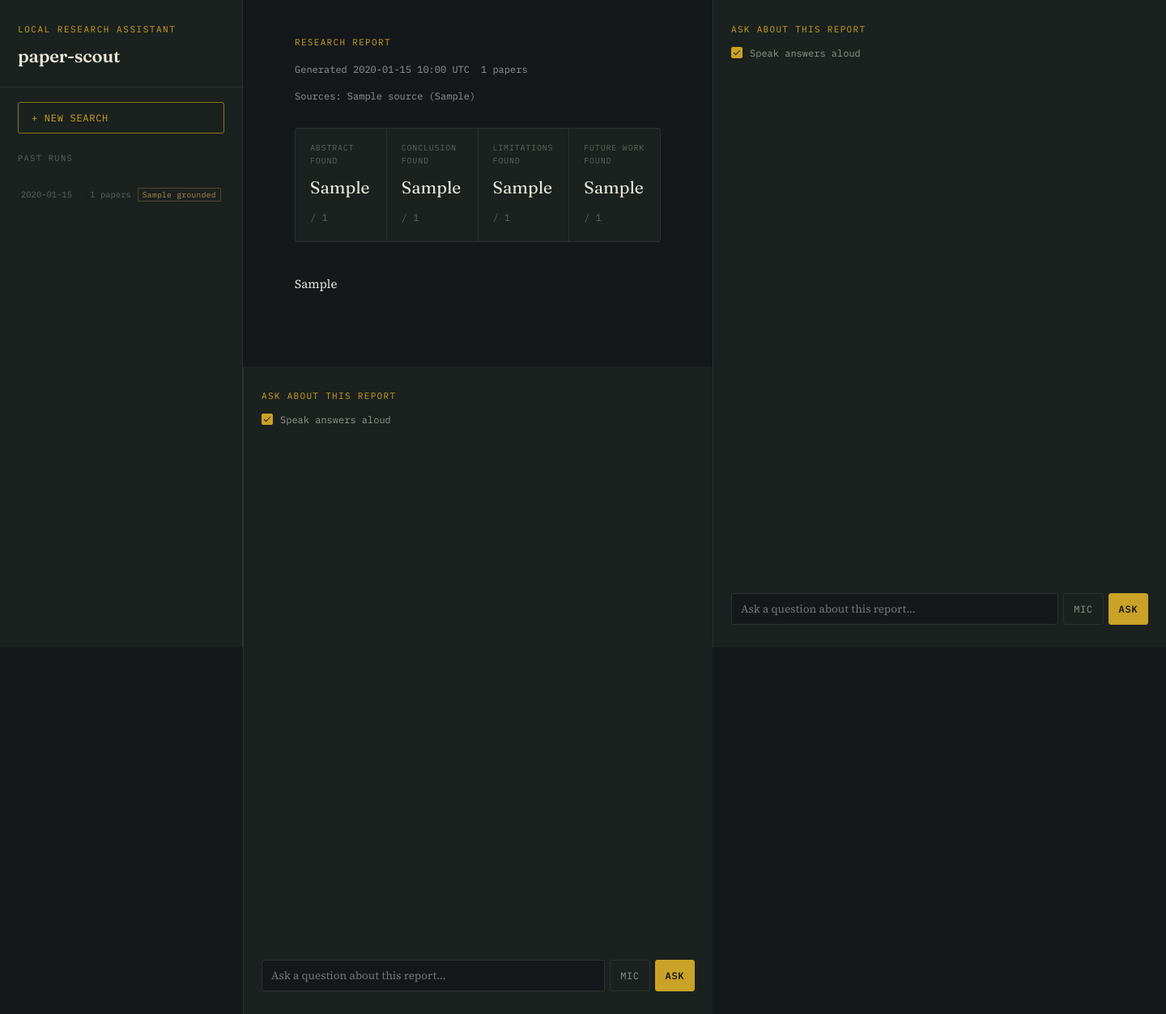
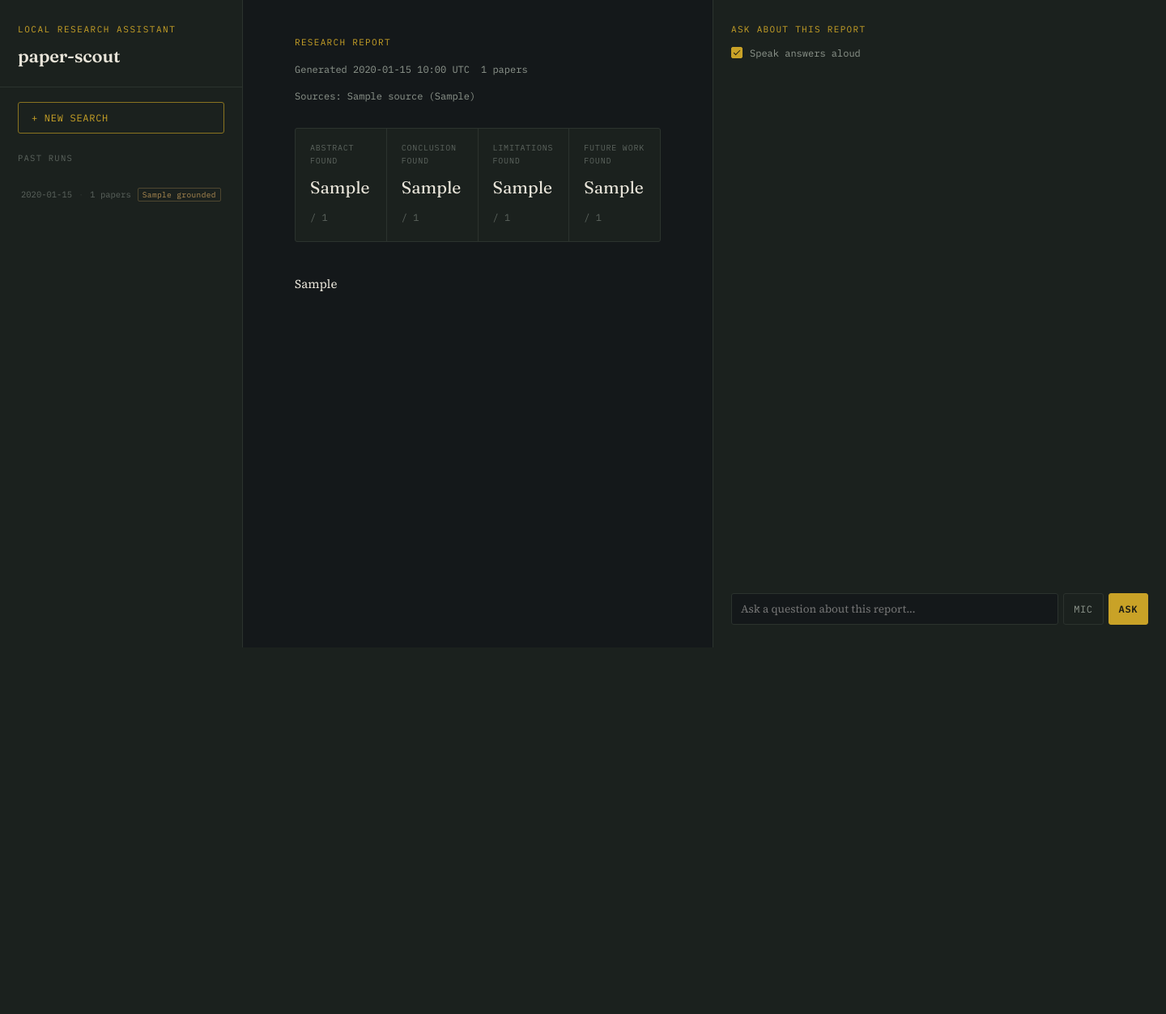
Before and after one commit to AmirmasoudCS/paper-scout, a FastAPI app: template paper_scout/web/templates/index.html in a window 1440 px wide. Shown: the whole page at 81% size. After the commit the page ends 800 px from the top, so only its background shows below. Run offline with FastAPI, Linux system fonts and the light colour scheme; the template is opened without the code that fills it: most values are stand-ins (such as "Sample title", 1, 10 or a date in 2020); some libraries are stand-ins or nearby versions.

Commit message:
Deleting the assistant panel from the report structure

```diff
--- a/paper_scout/web/templates/partials/report.html
+++ b/paper_scout/web/templates/partials/report.html
@@ -61,6 +61,4 @@
     {% endif %}
   </main>
 
-  {% include "partials/ask_panel.html" %}
-
 {% endif %}
```
